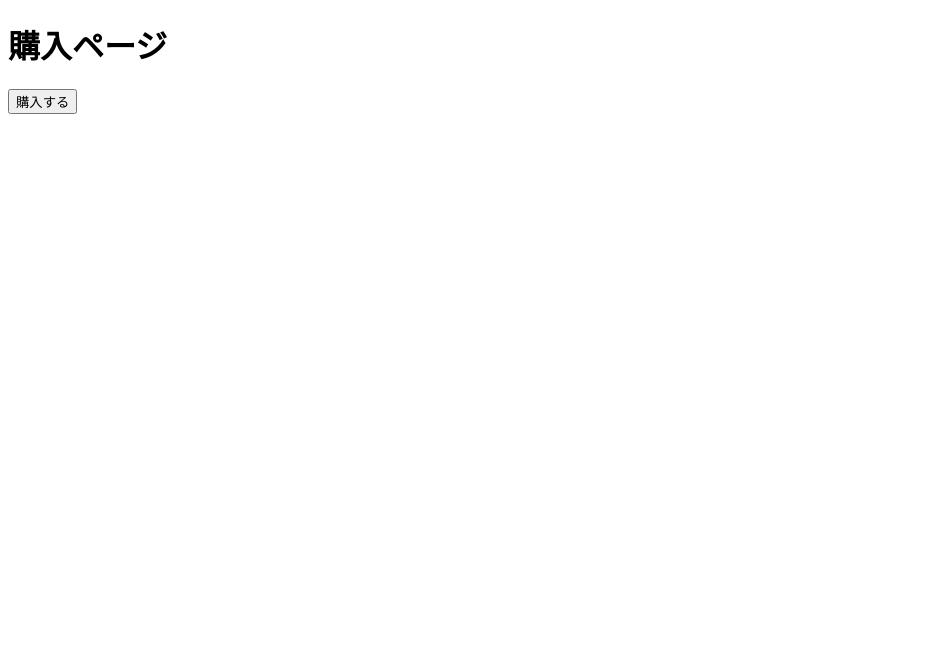
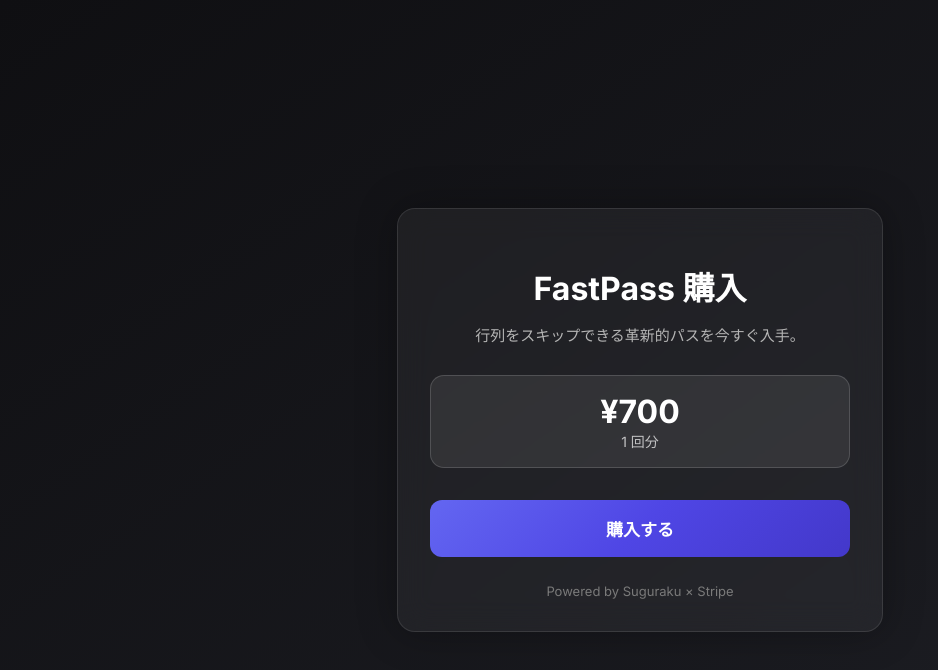
Before and after one commit to Tsfuture/suguraku-web, a plain HTML site: page buy.html in a window 1280 px wide. Shown: the whole page, without its empty margins (0-938 px from the left). Drawn offline with Linux system fonts and the light colour scheme.

Commit message:
Enhance buy.html layout and checkout functionality
Reorganized HTML structure and added styles for better presentation. Improved error handling in the checkout button functionality.

```diff
--- a/buy.html
+++ b/buy.html
@@ -1,19 +1,151 @@
 <!DOCTYPE html>
-<html>
+<html lang="ja">
+<head>
+  <meta charset="UTF-8" />
+  <meta name="viewport" content="width=device-width, initial-scale=1.0" />
+  <title>購入ページ | Suguraku</title>
+
+  <!-- Google Font -->
+  <link href="https://fonts.googleapis.com/css2?family=Inter:wght@300;400;600;700&display=swap" rel="stylesheet" />
+
+  <style>
+    body {
+      margin: 0;
+      font-family: "Inter", sans-serif;
+      background: linear-gradient(145deg, #0f0f12, #1e1f25);
+      color: #fff;
+      height: 100vh;
+      display: flex;
+      justify-content: center;
+      align-items: center;
+      padding: 20px;
+    }
+
+    .card {
+      background: rgba(255,255,255,0.05);
+      border: 1px solid rgba(255,255,255,0.1);
+      backdrop-filter: blur(15px);
+      border-radius: 18px;
+      width: 100%;
+      max-width: 420px;
+      padding: 32px;
+      text-align: center;
+      box-shadow: 0 0 40px rgba(0,0,0,0.3);
+      animation: fadeIn 0.8s ease;
+    }
+
+    @keyframes fadeIn {
+      from { opacity: 0; transform: translateY(10px); }
+      to { opacity: 1; transform: translateY(0); }
+    }
+
+    h1 {
+      font-weight: 700;
+      margin-bottom: 10px;
+    }
+
+    p.description {
+      color: #b5b5b5;
+      font-size: 15px;
+      margin-bottom: 30px;
+    }
+
+    .price-box {
+      background: rgba(255,255,255,0.08);
+      padding: 16px;
+      border-radius: 14px;
+      margin-bottom: 32px;
+      border: 1px solid rgba(255,255,255,0.15);
+    }
+
+    .price {
+      font-size: 32px;
+      font-weight: 700;
+    }
+
+    #checkoutBtn {
+      background: linear-gradient(135deg, #6366f1, #4f46e5, #4338ca);
+      border: none;
+      color: white;
+      padding: 16px 26px;
+      font-size: 17px;
+      font-weight: 600;
+      border-radius: 12px;
+      cursor: pointer;
+      width: 100%;
+      transition: transform 0.15s ease, box-shadow 0.2s ease;
+    }
+
+    #checkoutBtn:hover {
+      transform: translateY(-2px);
+      box-shadow: 0 6px 18px rgba(99,102,241,0.4);
+    }
+
+    #checkoutBtn:active {
+      transform: translateY(1px);
+      box-shadow: none;
+    }
+
+    .footer {
+      margin-top: 26px;
+      font-size: 13px;
+      color: #7a7a7a;
+    }
+
+    .error {
+      color: #ff8a8a;
+      margin-top: 10px;
+      font-size: 14px;
+      display: none;
+    }
+  </style>
+</head>
+
 <body>
-    <h1>購入ページ</h1>
+
+  <div class="card">
+    <h1>FastPass 購入</h1>
+    <p class="description">行列をスキップできる革新的パスを今すぐ入手。</p>
+
+    <div class="price-box">
+      <div class="price">¥700</div>
+      <div style="font-size: 14px; opacity: 0.7;">1 回分</div>
+    </div>
+
     <button id="checkoutBtn">購入する</button>
+    <div id="errorMsg" class="error"></div>
+
+    <div class="footer">Powered by Suguraku × Stripe</div>
+  </div>
 
   <script>
     const API_BASE = "https://suguraku-web.vercel.app/api";
 
     document.getElementById("checkoutBtn").onclick = async () => {
-        const res = await fetch(`${API_BASE}/checkout`, {
-          method: "POST",
-        });
+      const btn = document.getElementById("checkoutBtn");
+      const errorMsg = document.getElementById("errorMsg");
+      errorMsg.style.display = "none";
+
+      btn.disabled = true;
+      btn.innerText = "処理中…";
+
+      try {
+        const res = await fetch(`${API_BASE}/checkout`, { method: "POST" });
         const data = await res.json();
+
+        if (!data.url) throw new Error("URLが返ってきませんでした");
+
         window.location.href = data.url;
+
+      } catch (err) {
+        errorMsg.innerText = "エラーが発生しました: " + err.message;
+        errorMsg.style.display = "block";
+      }
+
+      btn.disabled = false;
+      btn.innerText = "購入する";
     };
   </script>
+
 </body>
 </html>
```
Lines whose indentation alone changed are shown as unchanged.
